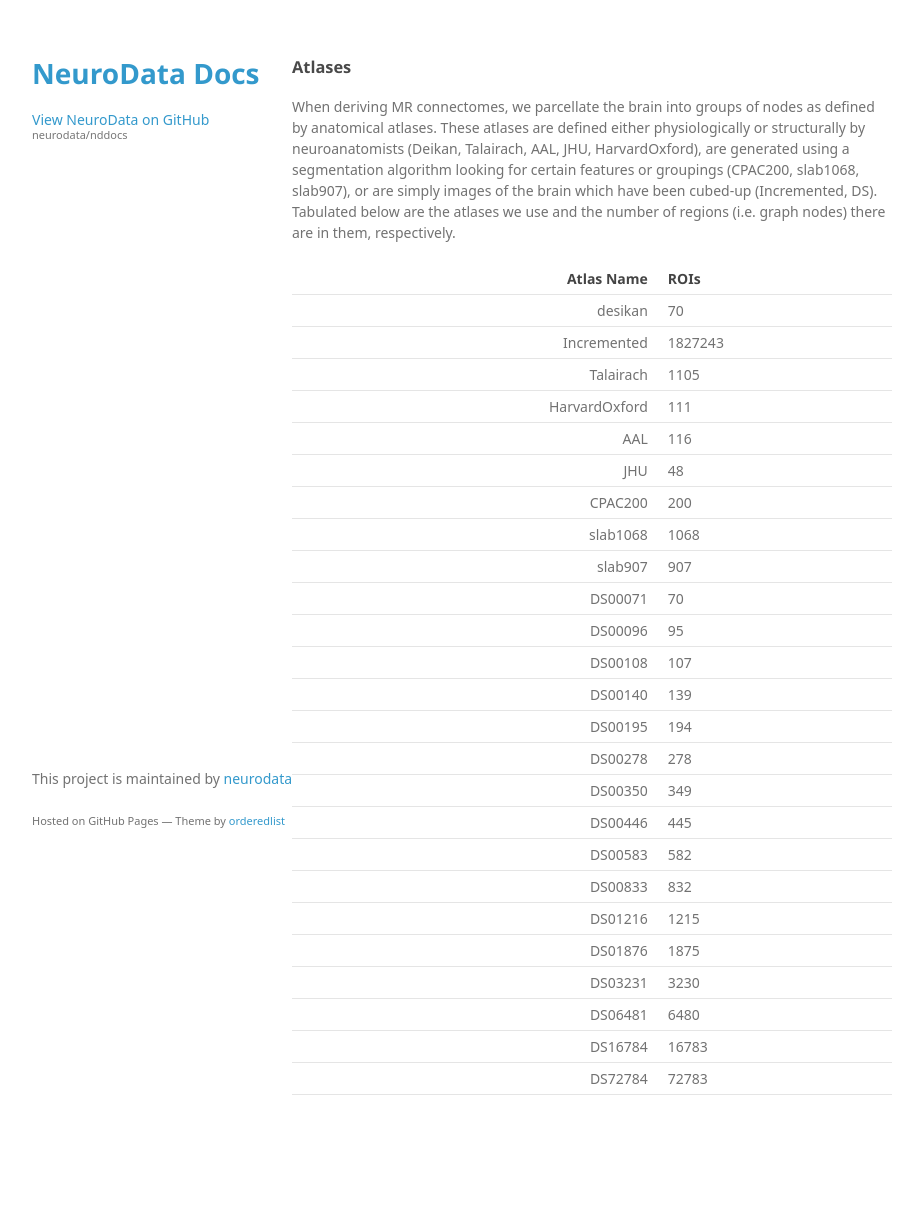
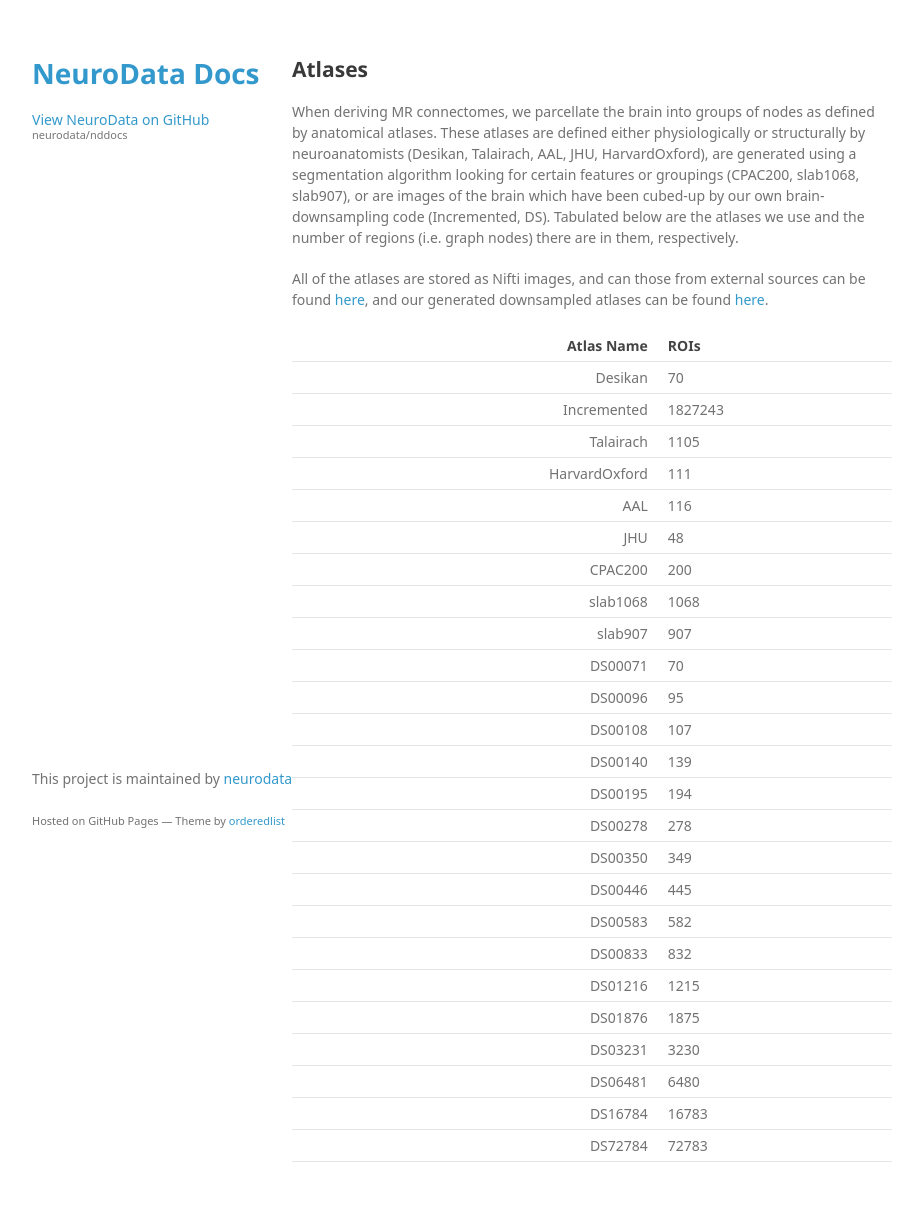
Before and after one commit to neurodata/nddocs-archive, a Jekyll site: the page built from mrgraphs/atlases.md, in a window 1280 px wide. Shown: the whole page, without its empty margins (178-1101 px from the left). Built offline with Jekyll 4.4.1, drawn with Linux system fonts in a browser that asks for light colours; some web fonts are replaced; before the commit the page ends 1165 px from its top, so only the background shows below that.

Commit message:
updated atlas page with links

```diff
--- a/mrgraphs/atlases.md
+++ b/mrgraphs/atlases.md
@@ -3,12 +3,14 @@ title: atlases
 layout: default
 ---
 
-### Atlases
-When deriving MR connectomes, we parcellate the brain into groups of nodes as defined by anatomical atlases. These atlases are defined either physiologically or structurally by neuroanatomists (Deikan, Talairach, AAL, JHU, HarvardOxford), are generated using a segmentation algorithm looking for certain features or groupings (CPAC200, slab1068, slab907), or are simply images of the brain which have been cubed-up (Incremented, DS). Tabulated below are the atlases we use and the number of regions (i.e. graph nodes) there are in them, respectively.
+## Atlases
+When deriving MR connectomes, we parcellate the brain into groups of nodes as defined by anatomical atlases. These atlases are defined either physiologically or structurally by neuroanatomists (Desikan, Talairach, AAL, JHU, HarvardOxford), are generated using a segmentation algorithm looking for certain features or groupings (CPAC200, slab1068, slab907), or are images of the brain which have been cubed-up by our own brain-downsampling code (Incremented, DS). Tabulated below are the atlases we use and the number of regions (i.e. graph nodes) there are in them, respectively.
+
+All of the atlases are stored as Nifti images, and can those from external sources can be found [here](http://openconnecto.me/data/public/MR/atlases/parcellations/ingested/), and our generated downsampled atlases can be found [here](http://openconnecto.me/data/public/MR/atlases/downsample/).
 
 |Atlas Name     |  ROIs  |
 |--------------:|:-------|
-|desikan        |70      |
+|Desikan        |70      |
 |Incremented    |1827243 |
 |Talairach      |1105    |
 |HarvardOxford  |111     |
```
